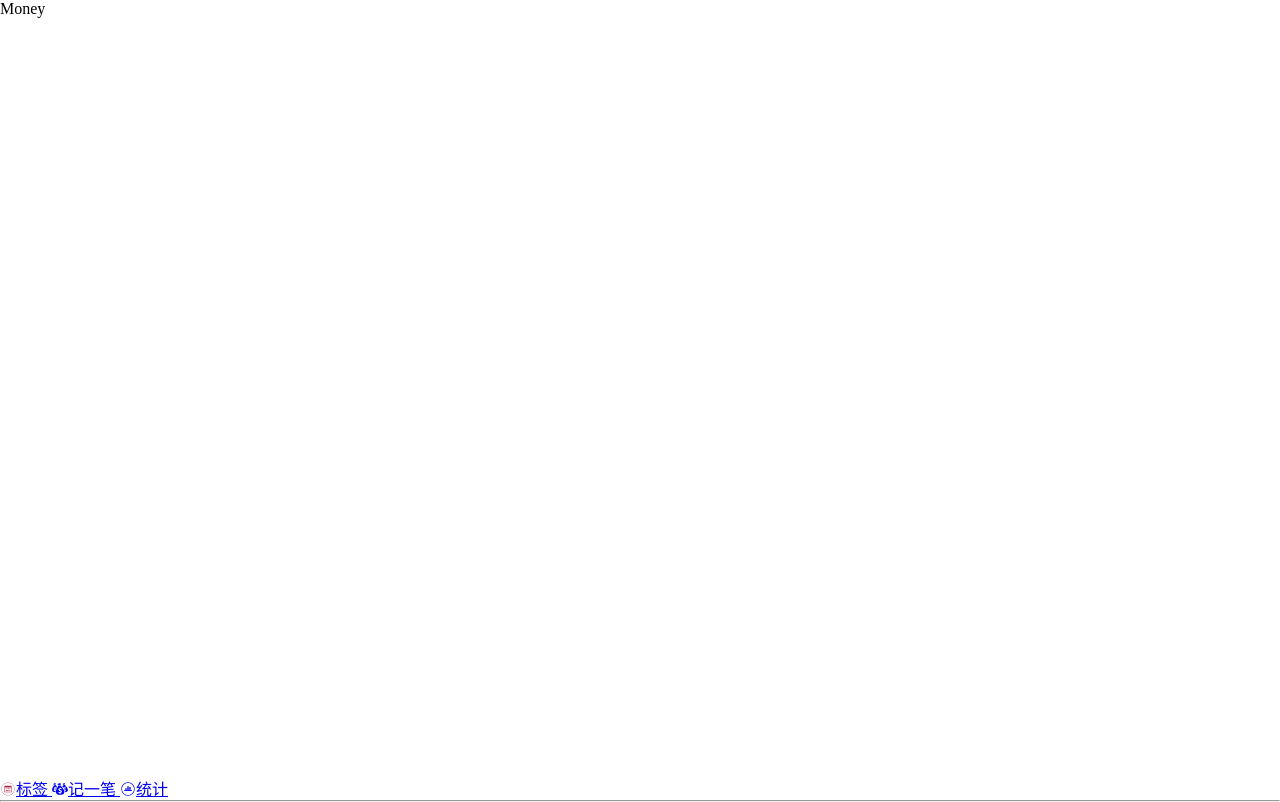
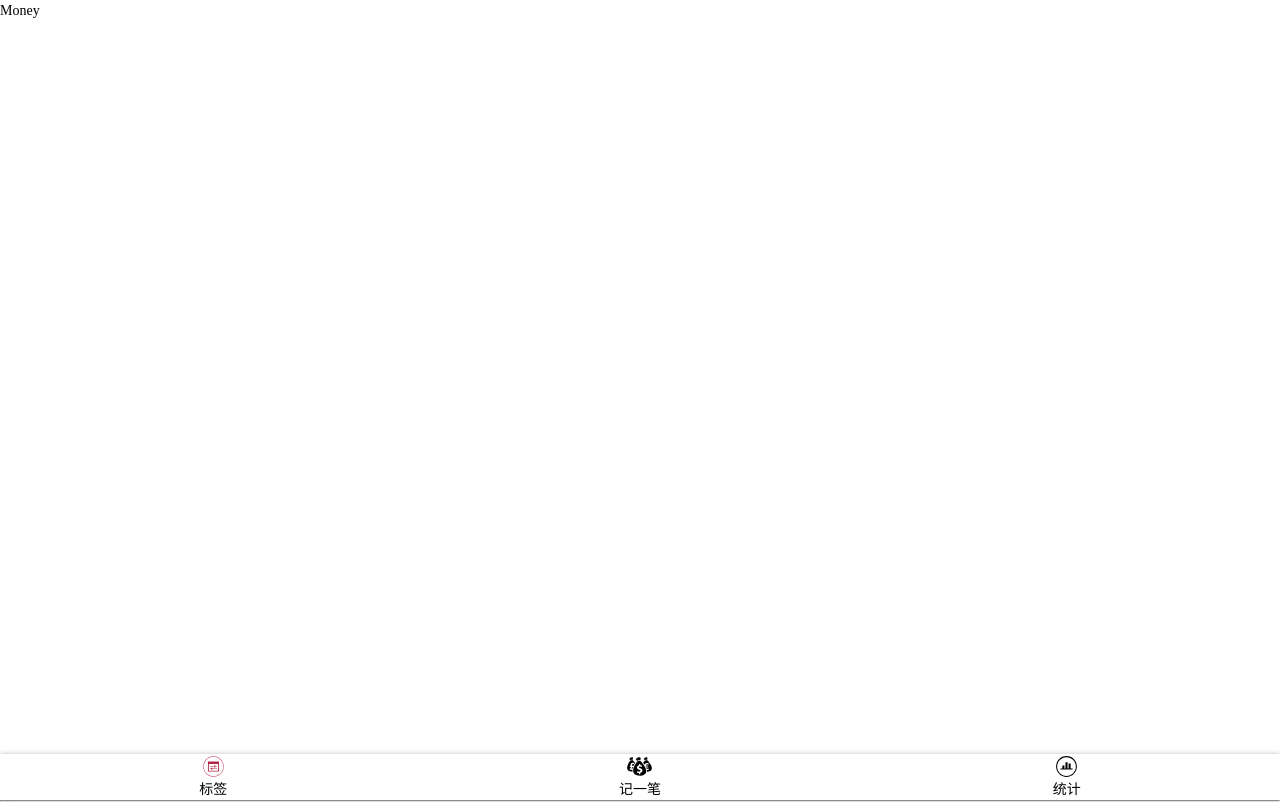
Before and after one commit to nicole618/merney, a Vue app: page /#/money in a window 1280 px wide. Built offline with nearby package versions, Linux system fonts and the light colour scheme.

Commit message:
添加nav样式

```diff
--- a/src/App.vue
+++ b/src/App.vue
@@ -12,24 +12,19 @@
   padding: 0;
   box-sizing: border-box;
 }
-#app {
-  font-family: Avenir, Helvetica, Arial, sans-serif;
-  -webkit-font-smoothing: antialiased;
-  -moz-osx-font-smoothing: grayscale;
-  text-align: center;
-  color: #2c3e50;
+*::after,*::before{
+  box-sizing: border-box;
 }
-
-#nav {
-  padding: 30px;
-
-  a {
-    font-weight: bold;
-    color: #2c3e50;
-
-    &.router-link-exact-active {
-      color: #42b983;
-    }
-  }
+ol,ul{
+  list-style: none;
+}
+body{
+  line-height: 1.5;
+  font-size: 14px;
+}
+a{
+  text-decoration: none;
+  color: inherit;
+  font: inherit;
 }
 </style>
--- a/src/components/Icon.vue
+++ b/src/components/Icon.vue
@@ -5,12 +5,8 @@
 </template>
 
 <script lang="ts">
-const importAll = (requireContext: __WebpackModuleApi) => requireContext.keys().forEach(requireContext);
-try {
-  importAll(require.context('../assets/icons',true,/\.svg$/))
-}catch (error){
-  console.log(error)
-}
+const importAll = (requireContext: __WebpackModuleApi.RequireContext) => requireContext.keys().forEach(requireContext);
+try {importAll(require.context('../assets/icons', true, /\.svg$/));} catch (error) {console.log(error);}
 export default {
 name: "Icon",
   props:['name']
--- a/src/components/Nav.vue
+++ b/src/components/Nav.vue
@@ -1,5 +1,5 @@
 <template>
-  <div class="nav">
+  <nav>
     <router-link to="/labels">
       <Icon name="label"/>标签
     </router-link>
@@ -9,7 +9,7 @@
     <router-link to="/statistics">
       <Icon name="statistics"/>统计
     </router-link>
-  </div>
+  </nav>
 </template>
 
 <script lang="ts">
@@ -19,8 +19,21 @@ export default {
 </script>
 
 <style lang="scss" scoped>
-.nav-wrapper{
-
-}
+  nav{
+    display: flex;
+    box-shadow: 0 0 5px rgba(0,0,0,.25);
+    >a{
+      width: 33.333%;
+      display: flex;
+      justify-content: space-between;
+      text-align: center;
+      flex-direction: column;
+      align-items: center;
+      .icon{
+        width: 25px;
+        height: 25px;
+      }
+    }
+  }
 
 </style>
```
